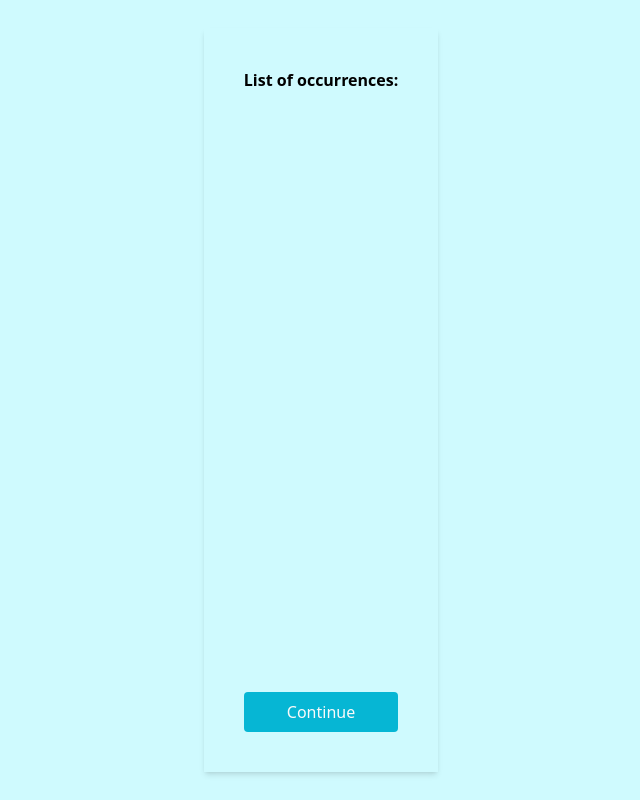
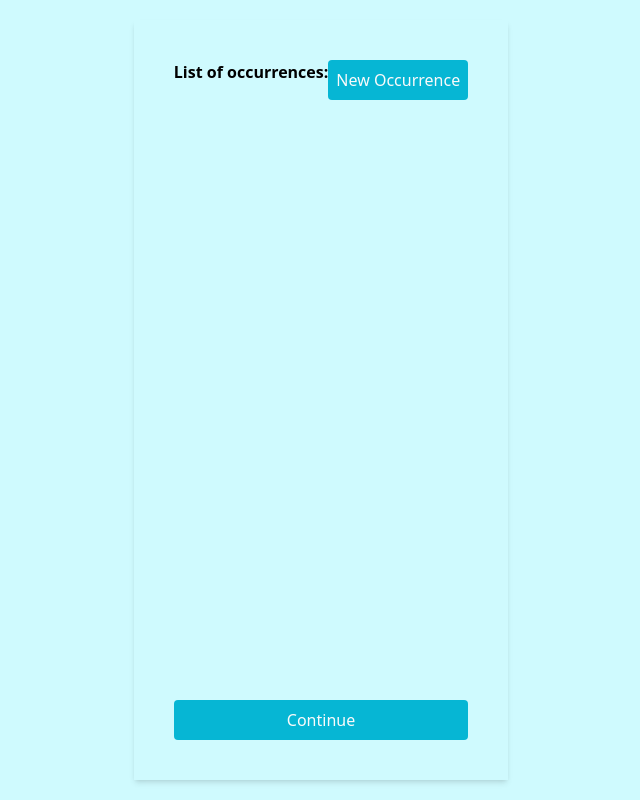
Before and after one commit to Sanarielsen/toggl-app, a React (Vite) app: page /occurrences in a window 1280 px wide. Shown: the whole page, without its empty margins (319-959 px from the left). Built offline with nearby package versions, Linux system fonts and the light colour scheme.

Commit message:
Added button to add new Occurrence

```diff
--- a/src/pages/listOccurrence/listOccurrence.tsx
+++ b/src/pages/listOccurrence/listOccurrence.tsx
@@ -20,12 +20,20 @@ function ListOccurrence() {
       }
     }, [])
 
+  const addNewOccurrence = () => {
+    const newIDate = { begin: new Date(), end: new Date()} as any as IDate
+    setTimeEntries(timeEntries.concat(newIDate))
+  }
+
   return (
     <div className="listOccurrence bg-cyan-100">
       <div className="grid place-content-center h-screen w-screen">
         <div className="container shadow-md p-10">
-
-          <label className="font-bold"> List of occurrences: </label>
+          <div className="flex justify-between">
+            <label className="font-bold"> List of occurrences: </label>
+            <button onClick={addNewOccurrence} className="p-2 rounded text-zinc-50 bg-cyan-500 hover:bg-cyan-600 active:bg-cyan-700 focus:outline-none focus:ring focus:ring-cyan-300">
+              New Occurrence</button>
+          </div>
 
           <div className="occurrenceContext my-5 overflow-y-scroll">
               {timeEntries && timeEntries.map(timeEntry =>
```
